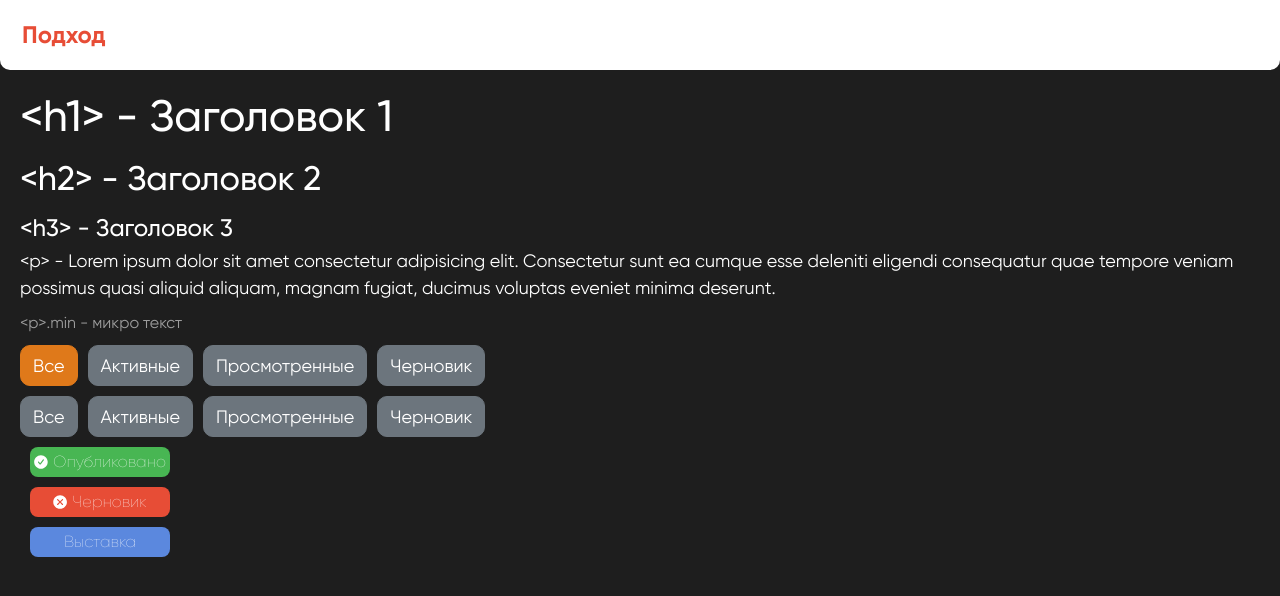
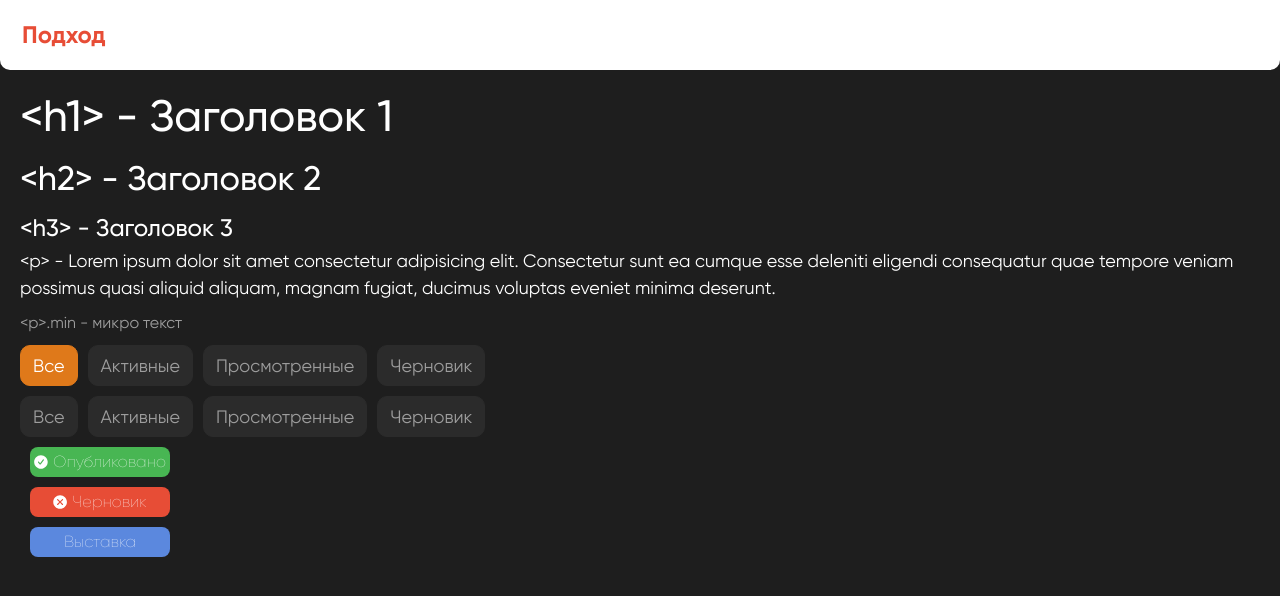
Before and after one commit to Anto-MSHK/podhod_front, a React (Create React App) app: page / in a window 1280 px wide. Shown: the top 596 px of the page. Built offline with nearby package versions, Linux system fonts and the light colour scheme.

Commit message:
Non-active button style fix

```diff
--- a/src/components/buttonGroup/btnGroupSelect.tsx
+++ b/src/components/buttonGroup/btnGroupSelect.tsx
@@ -36,7 +36,7 @@ export const BtnGroupSelect: FC<BtnGroupI> = ({ view, data }) => {
         return (
             <div key={index}>
                 <Button
-                    className={`${styles.btnItem} ${isActive ? styles.active : styles.deactive}`}
+                    className={`${styles.btnItem} ${isActive ? styles.active : styles.deactivate}`}
                     color={isActive ? 'warning' : undefined}
                     onClick={handleClick}
                     active={isActive}
```
